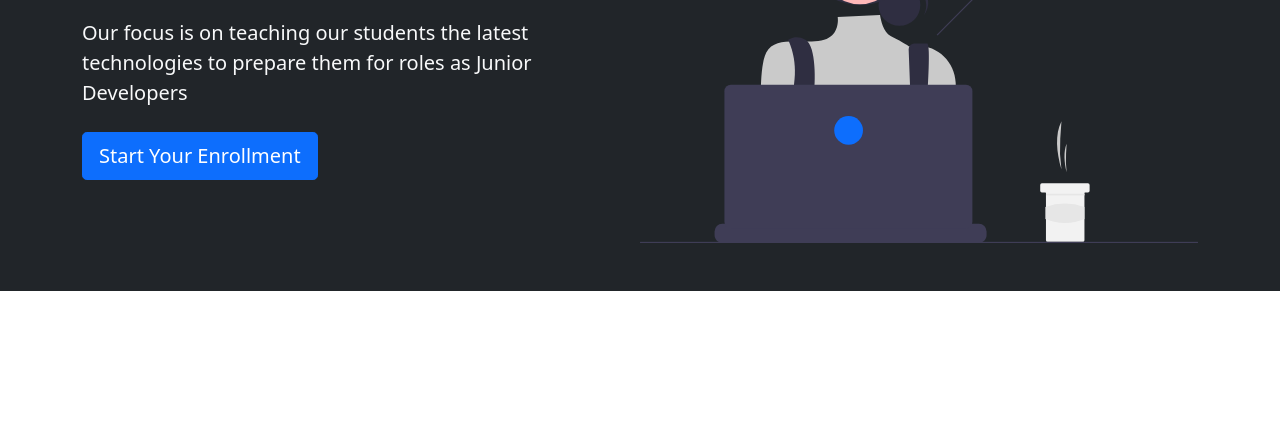
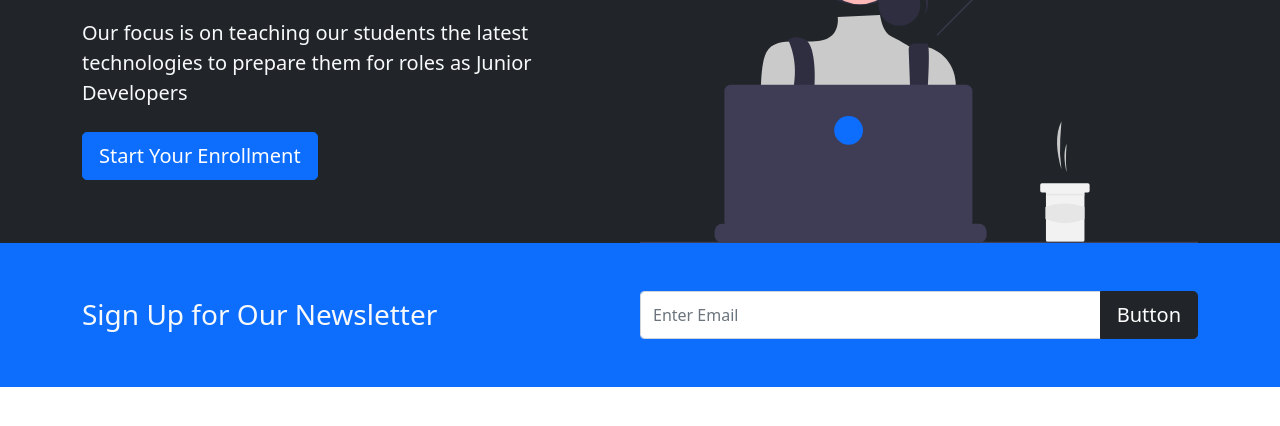
Before and after one commit to JJLindsey/web-template, a plain HTML site: page index.html in a window 1280 px wide. Shown: the part 238-664 px from the top of the page. Drawn offline with nearby package versions, Linux system fonts and the light colour scheme.

Commit message:
add signup

```diff
--- a/index.html
+++ b/index.html
@@ -42,7 +42,7 @@
         </div>
     </nav>
     <!-- Jumbotron-->
-    <section class="bg-dark text-light p-5 text-center text-sm-start">
+    <section class="bg-dark text-light p-5 p-lg-0 pt-lg-5 text-center text-sm-start">
         <div class="container">
             <div class="d-sm-flex align-items-center justify-content-between">
                 <div>
@@ -58,6 +58,18 @@
             </div>
         </div>
     </section>
+    <!-- SignUp-->
+    <section class="bg-primary text-light p-5">
+        <div class="container">
+            <div class="d-md-flex justify-content-between align-items-center">
+                <h3 class="mb-3 mb-md-0">Sign Up for Our Newsletter</h3>
+                <div class="input-group news-input">
+                    <input type="text" class="form-control" placeholder="Enter Email" aria-label="Recipient's email" aria-describedby="button-addon2">
+                    <button class="btn btn-dark btn-lg" type="button">Button</button>
+                </div>
+            </div>
+        </div>
+    </section>
 
     <script src="https://cdn.jsdelivr.net/npm/bootstrap@5.0.2/dist/js/bootstrap.bundle.min.js"
         integrity="sha384-MrcW6ZMFYlzcLA8Nl+NtUVF0sA7MsXsP1UyJoMp4YLEuNSfAP+JcXn/tWtIaxVXM"
--- a/style.css
+++ b/style.css
@@ -0,0 +1,5 @@
+@media(min-width: 768px) {
+    .news-input {
+        width: 50%;
+    }
+}
```
